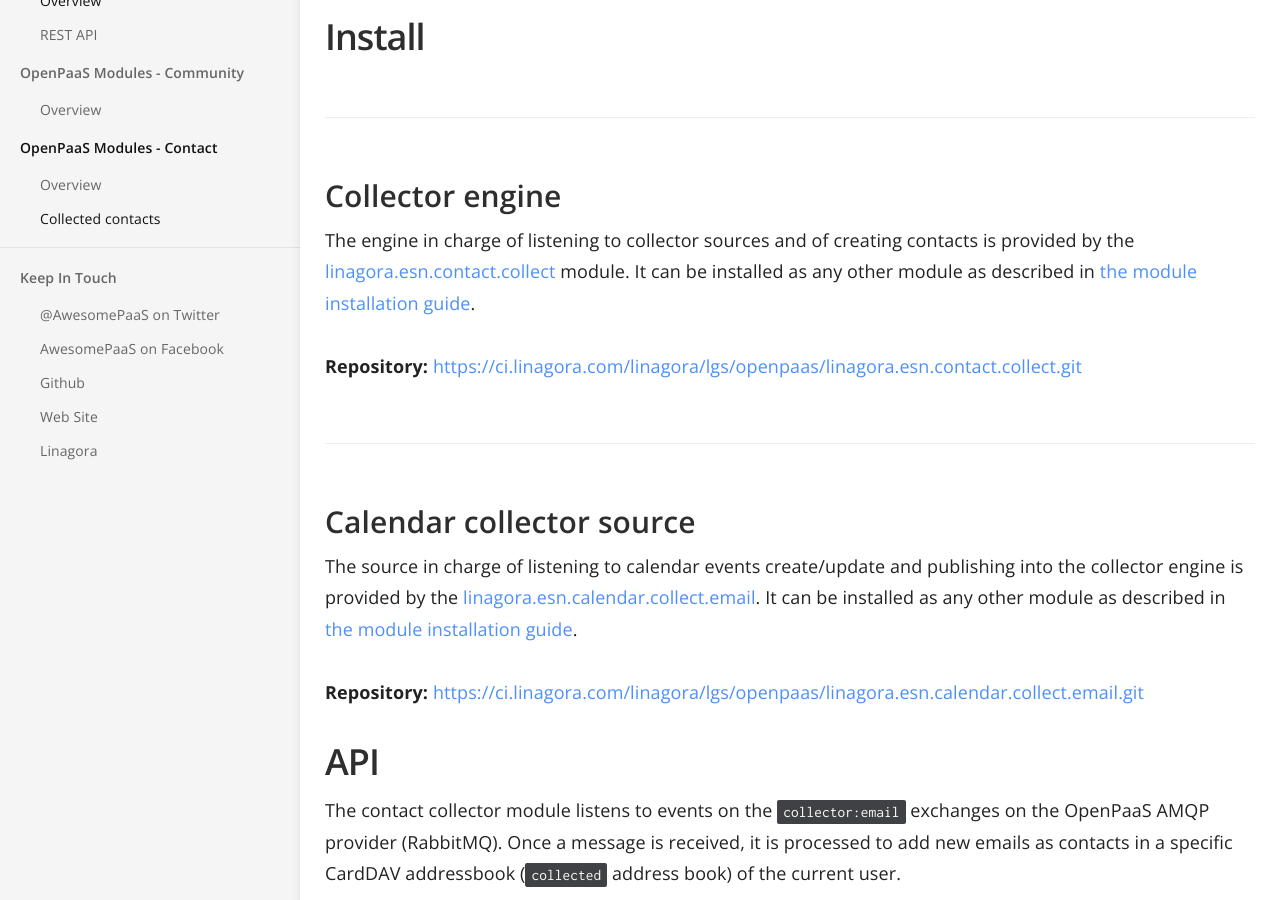
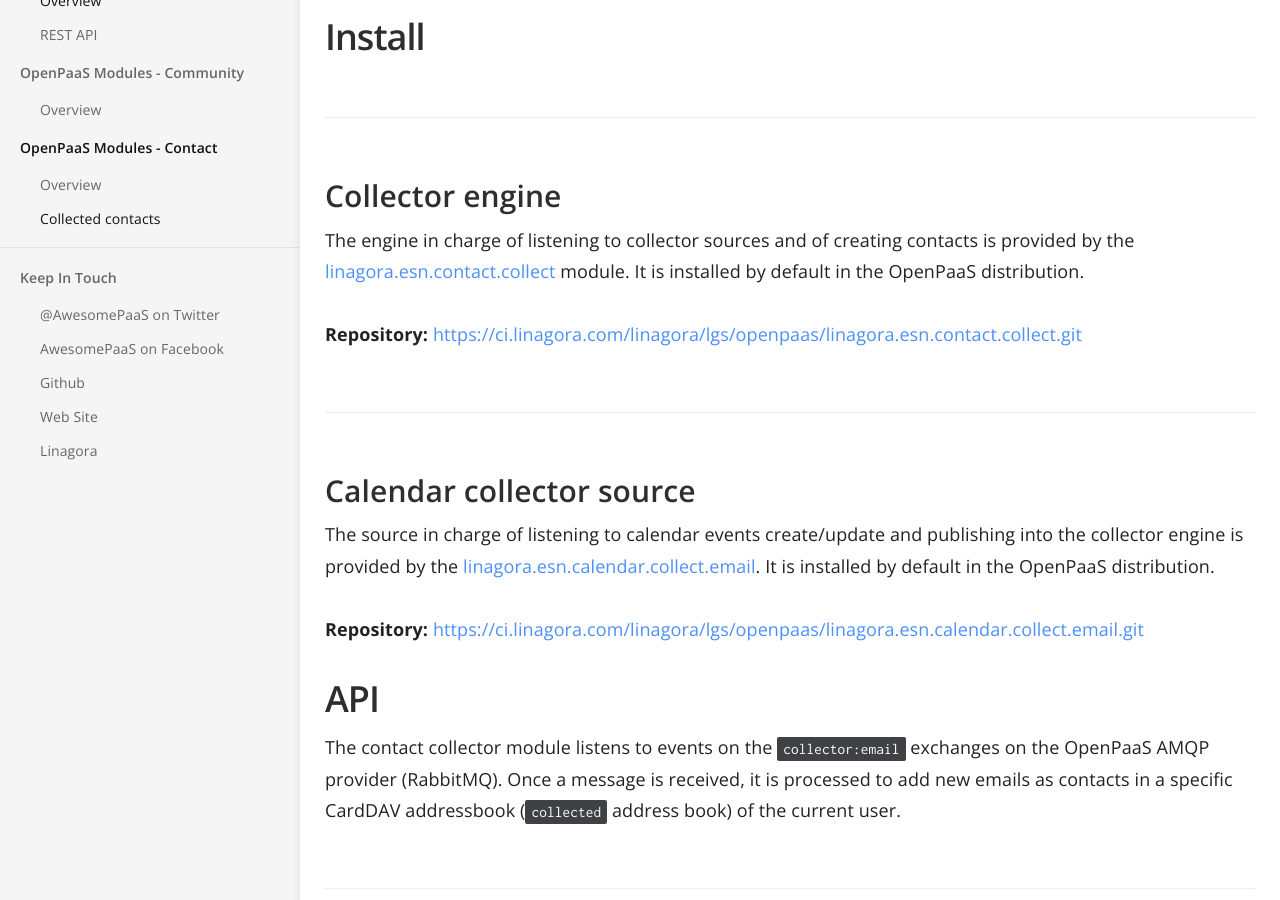
Before and after one commit to linagora/openpaas-doc, a Jekyll site: the page built from _docs/modules/contact/collected.md, in a window 1280 px wide and 900 px high, scrolled down 842 px. Built offline with Jekyll 4.4.1, drawn with Linux system fonts in a browser that asks for light colours; nearby versions of some CDN libraries; a script that is not in the unit is left out.

Commit message:
linagora/lgs/openpaas/linagora.esn.calendar#886 Clean the collector installation instructions

```diff
--- a/_docs/modules/contact/collected.md
+++ b/_docs/modules/contact/collected.md
@@ -24,13 +24,13 @@ Current collector sources are:
 
 ### Collector engine
 
-The engine in charge of listening to collector sources and of creating contacts is provided by the [linagora.esn.contact.collect](https://ci.linagora.com/linagora/lgs/openpaas/linagora.esn.contact.collect) module. It can be installed as any other module as described in [the module installation guide](/modules/howto/install/).
+The engine in charge of listening to collector sources and of creating contacts is provided by the [linagora.esn.contact.collect](https://ci.linagora.com/linagora/lgs/openpaas/linagora.esn.contact.collect) module. It is installed by default in the OpenPaaS distribution.
 
 **Repository:** [https://ci.linagora.com/linagora/lgs/openpaas/linagora.esn.contact.collect.git](https://ci.linagora.com/linagora/lgs/openpaas/linagora.esn.contact.collect.git)
 
 ### Calendar collector source
 
-The source in charge of listening to calendar events create/update and publishing into the collector engine is provided by the [linagora.esn.calendar.collect.email](https://ci.linagora.com/linagora/lgs/openpaas/linagora.esn.calendar.collect.email). It can be installed as any other module as described in [the module installation guide](/modules/howto/install/).
+The source in charge of listening to calendar events create/update and publishing into the collector engine is provided by the [linagora.esn.calendar.collect.email](https://ci.linagora.com/linagora/lgs/openpaas/linagora.esn.calendar.collect.email). It is installed by default in the OpenPaaS distribution.
 
 **Repository:** [https://ci.linagora.com/linagora/lgs/openpaas/linagora.esn.calendar.collect.email.git](https://ci.linagora.com/linagora/lgs/openpaas/linagora.esn.calendar.collect.email.git)
 
```
